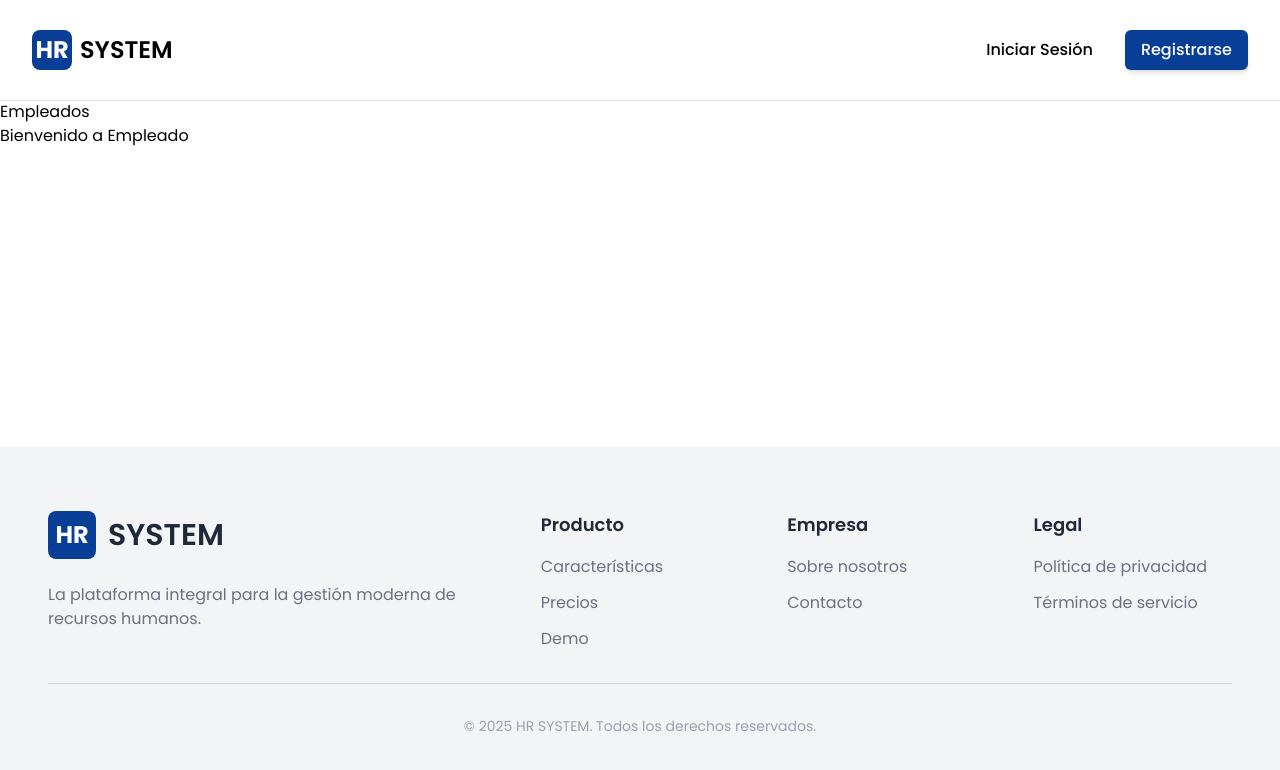
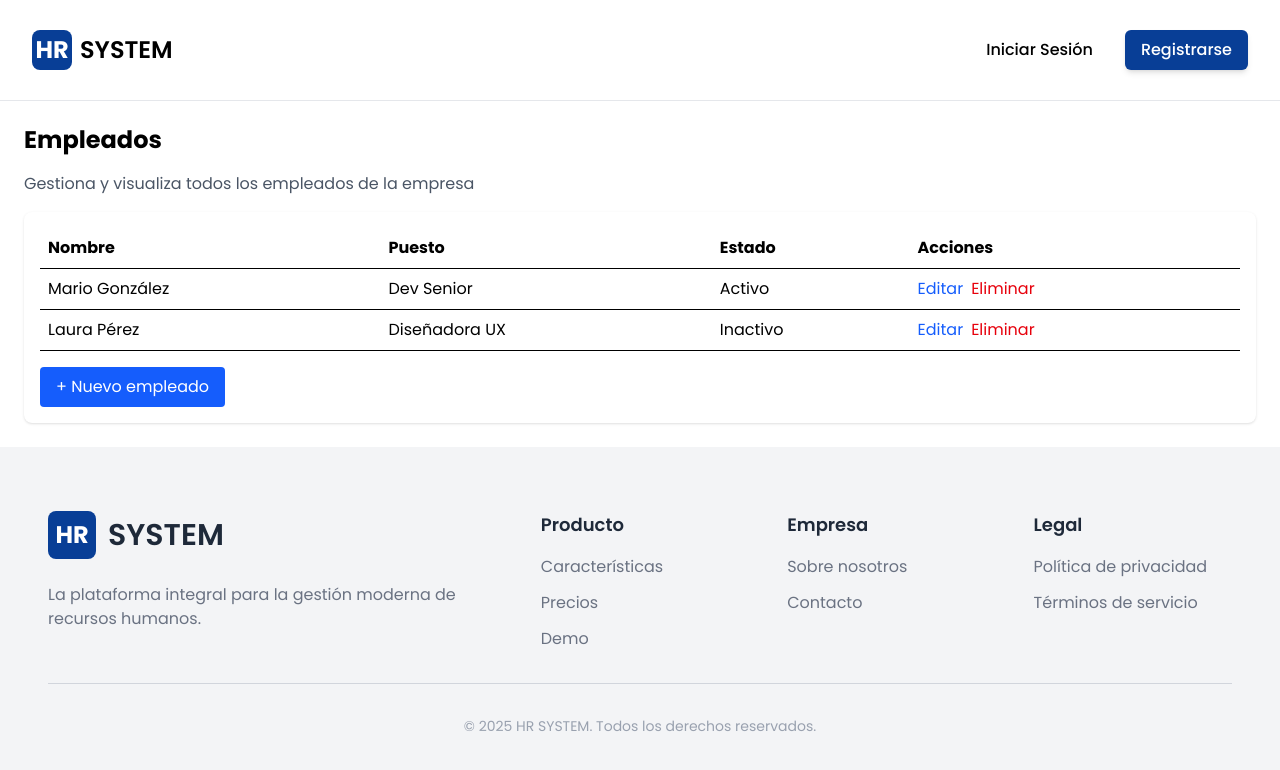
Before and after one commit to HRSYSTEM-PROJECT/front, a Next.js app: page /empleados in a window 1280 px wide. Shown: the top 770 px of the page. Built offline with nearby package versions, Linux system fonts and the light colour scheme.

Commit message:
tabla empleados

```diff
--- a/src/app/empleados/page.tsx
+++ b/src/app/empleados/page.tsx
@@ -1,8 +1,13 @@
+import EmployeeTable from "@/components/empleados/employeetable";
+
 export default function EmpleadoPage() {
   return (
-    <div>
-      <h1>Empleados</h1>
-      <p>Bienvenido a Empleado</p>
+    <div className="p-6">
+      <h1 className="text-2xl font-bold mb-4">Empleados</h1>
+      <p className="mb-4 text-gray-600">
+        Gestiona y visualiza todos los empleados de la empresa
+      </p>
+      <EmployeeTable />
     </div>
   );
 }
--- /dev/null
+++ b/src/components/empleados/employeetable.tsx
@@ -0,0 +1,83 @@
+"use client";
+import { useState } from "react";
+
+interface Employee {
+  id: number;
+  nombre: string;
+  puesto: string;
+  estado: string;
+}
+
+export default function EmployeeTable() {
+  const [empleados, setEmpleados] = useState<Employee[]>([
+    { id: 1, nombre: "Mario González", puesto: "Dev Senior", estado: "Activo" },
+    { id: 2, nombre: "Laura Pérez", puesto: "Diseñadora UX", estado: "Inactivo" },
+  ]);
+
+  const agregarEmpleado = () => {
+    const nuevoEmpleado: Employee = {
+      id: Date.now(),
+      nombre: "Nuevo Empleado",
+      puesto: "Sin asignar",
+      estado: "Activo",
+    };
+    setEmpleados([...empleados, nuevoEmpleado]);
+  };
+
+  const eliminarEmpleado = (id: number) => {
+    setEmpleados(empleados.filter((e) => e.id !== id));
+  };
+
+  const editarEmpleado = (id: number) => {
+    setEmpleados(
+      empleados.map((e) =>
+        e.id === id ? { ...e, nombre: e.nombre + " (editado)" } : e
+      )
+    );
+  };
+
+  return (
+    <div className="bg-white shadow rounded-lg p-4">
+      <table className="w-full text-left border-collapse">
+        <thead>
+          <tr className="border-b">
+            <th className="p-2">Nombre</th>
+            <th className="p-2">Puesto</th>
+            <th className="p-2">Estado</th>
+            <th className="p-2">Acciones</th>
+          </tr>
+        </thead>
+        <tbody>
+          {empleados.map((emp) => (
+            <tr key={emp.id} className="border-b">
+              <td className="p-2">{emp.nombre}</td>
+              <td className="p-2">{emp.puesto}</td>
+              <td className="p-2">{emp.estado}</td>
+              <td className="p-2 space-x-2">
+                <button
+                  className="text-blue-600 hover:underline"
+                  onClick={() => editarEmpleado(emp.id)}
+                >
+                  Editar
+                </button>
+                <button
+                  className="text-red-600 hover:underline"
+                  onClick={() => eliminarEmpleado(emp.id)}
+                >
+                  Eliminar
+                </button>
+              </td>
+            </tr>
+          ))}
+        </tbody>
+      </table>
+
+      <button
+        className="mt-4 bg-blue-600 text-white px-4 py-2 rounded hover:bg-blue-700"
+        onClick={agregarEmpleado}
+      >
+        + Nuevo empleado
+      </button>
+    </div>
+  );
+}
```
